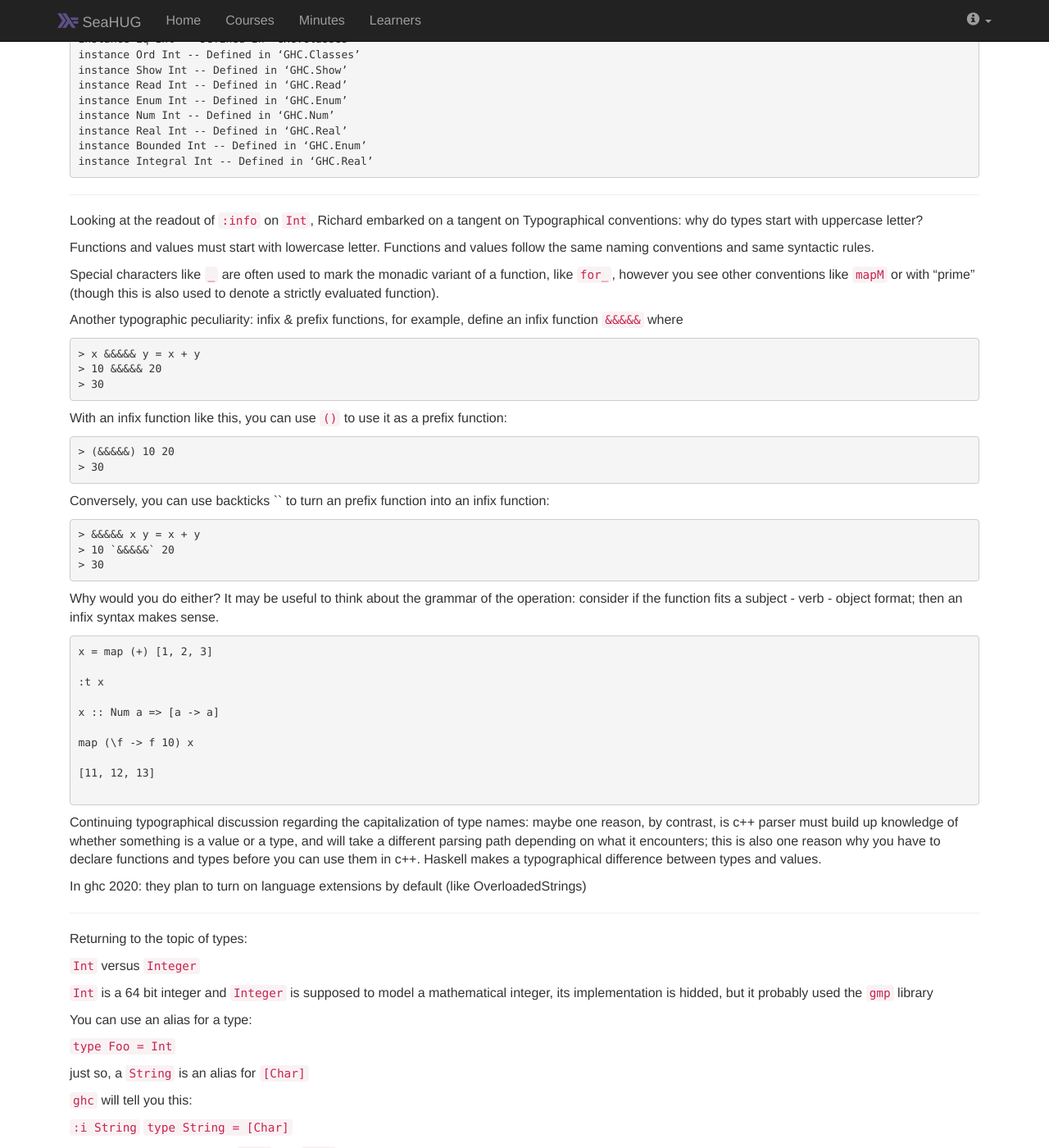
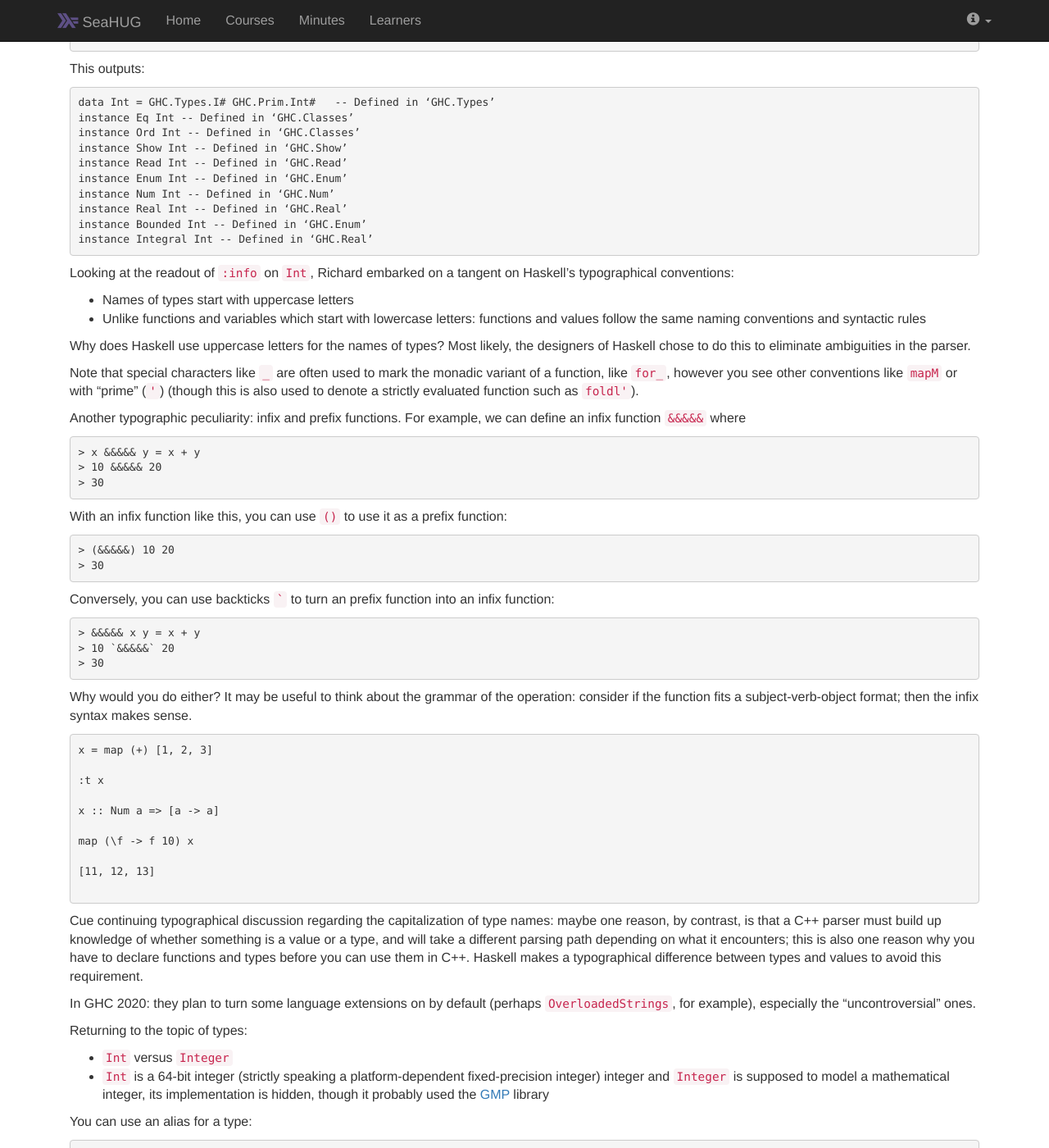
Before and after one commit to seahug/seahug.github.io, a Jekyll site: the page built from _posts/2018-06-06-learners-session-3.md, in a window 1280 px wide and 1400 px high, scrolled down 1275 px. Shown: the whole window at 82% size. Built offline with Jekyll 4.4.1, drawn with Linux system fonts in a browser that asks for light colours; nearby versions of some CDN libraries; some of the changed text lies outside the part shown.

Commit message:
Some subediting

````diff
--- a/_posts/2018-06-06-learners-session-3.md
+++ b/_posts/2018-06-06-learners-session-3.md
@@ -47,13 +47,20 @@ Minutes of discussion for our third learners' group session
 
 ### Topic of the day
 
-Richard opened the pedagogical topic for the day: types and algebraic data types:
+Richard opened the pedagogical topic for the day: types and algebraic data types. Last time we looked at functions:
 
-Last time we looked at functions: single argument functions, curried functions (functions that return functions), as well as function signatures.  But functions operate on values.
+* Single-argument functions
+* Curried functions (functions that return functions)
+* Function signatures
+* Functions operate on values
 
-Use `:info` to investigate types
+We can use `:info` to investigate symbols including types:
 
-`:info Int`
+```
+:info Int
+```
+
+This outputs:
 
 ```haskell
 data Int = GHC.Types.I# GHC.Prim.Int# 	-- Defined in ‘GHC.Types’
@@ -68,15 +75,16 @@ instance Bounded Int -- Defined in ‘GHC.Enum’
 instance Integral Int -- Defined in ‘GHC.Real’
 ```
 
----
+Looking at the readout of `:info` on `Int`, Richard embarked on a tangent on Haskell's typographical conventions:
 
-Looking at the readout of `:info` on `Int`, Richard embarked on a tangent on Typographical conventions: why do types start with uppercase letter?
+* Names of types start with uppercase letters
+* Unlike functions and variables which start with lowercase letters: functions and values follow the same naming conventions and syntactic rules
 
-Functions and values must start with lowercase letter. Functions and values follow the same naming conventions and same syntactic rules.
+Why does Haskell use uppercase letters for the names of types? Most likely, the designers of Haskell chose to do this to eliminate ambiguities in the parser.
 
-Special characters like `_` are often used to mark the monadic variant of a function, like `for_`, however you see other conventions like `mapM` or with "prime" (though this is also used to denote a strictly evaluated function).
+Note that special characters like `_` are often used to mark the monadic variant of a function, like `for_`, however you see other conventions like `mapM` or with "prime" (`'`) (though this is also used to denote a strictly evaluated function such as `foldl'`).
 
-Another typographic peculiarity: infix & prefix functions, for example, define an infix function `&&&&&` where
+Another typographic peculiarity: infix and prefix functions. For example, we can define an infix function `&&&&&` where
 
 ```haskell
 > x &&&&& y = x + y
@@ -91,7 +99,7 @@ With an infix function like this, you can use `()` to use it as a prefix functio
 > 30
 ```
 
-Conversely, you can use backticks `` to turn an prefix function into an infix function:
+Conversely, you can use backticks `` ` `` to turn an prefix function into an infix function:
 
 ```haskell
 > &&&&& x y = x + y
@@ -99,7 +107,7 @@ Conversely, you can use backticks `` to turn an prefix function into an infix fu
 > 30
 ```
 
-Why would you do either? It may be useful to think about the grammar of the operation: consider if the function fits a subject - verb - object format; then an infix syntax makes sense.
+Why would you do either? It may be useful to think about the grammar of the operation: consider if the function fits a subject-verb-object format; then the infix syntax makes sense.
 
 ```haskell
 x = map (+) [1, 2, 3]
@@ -114,44 +122,49 @@ map (\f -> f 10) x
 
 ```
 
-Continuing typographical discussion regarding the capitalization of type names: maybe one reason, by contrast, is c++ parser must build up knowledge of whether something is a value or a type, and will take a different parsing path depending on what it encounters; this is also one reason why you have to declare functions and types before you can use them in c++.  Haskell makes a typographical difference between types and values.
+Cue continuing typographical discussion regarding the capitalization of type names: maybe one reason, by contrast, is that a C++ parser must build up knowledge of whether something is a value or a type, and will take a different parsing path depending on what it encounters; this is also one reason why you have to declare functions and types before you can use them in C++. Haskell makes a typographical difference between types and values to avoid this requirement.
 
-In ghc 2020: they plan to turn on language extensions by default (like OverloadedStrings)
-
----
+In GHC 2020: they plan to turn some language extensions on by default (perhaps `OverloadedStrings`, for example), especially the "uncontroversial" ones.
 
 Returning to the topic of types:
 
-`Int` versus `Integer`
-
-`Int` is a 64 bit integer and `Integer` is supposed to model a mathematical integer, its implementation is hidded, but it probably used the `gmp` library
+* `Int` versus `Integer`
+* `Int` is a 64-bit integer (strictly speaking a platform-dependent fixed-precision integer) integer and `Integer` is supposed to model a mathematical integer, its implementation is hidden, though it probably used the [GMP][gmp] library
 
 You can use an alias for a type:
 
-`type Foo = Int`
+```
+type Foo = Int
+```
 
-just so, a `String` is an alias for `[Char]`
+Just so, a `String` is an alias for `[Char]` most likely defined as follows:
 
-`ghc` will tell you this:
+GHCi will tell you this:
 
-`:i String`
-`type String = [Char]`
+```
+:i String
+type String = [Char]
+```
 
 Note the difference between `data` and `type` keywords.
 
-Richard gave several examples of the `data` keyword and mention of data constructors, including recursive data constructors: `:i []` and `:i Maybe`, and `:i Either`
+Richard gave several examples of the `data` keyword and mentioned data constructors, including recursive data constructors: `:i []` and `:i Maybe`, and `:i Either`.
 
 We investigated the type of `Either`
 
-`let x = Left "hello"`
-`:t x`
-`x :: Either [Char] b`
+```
+let x = Left "hello"
+:t x
+x :: Either [Char] b
+```
 
-Note that it is still polymorphic; `b` is not cocrete, it still represents a type variable.
+Note that it is still polymorphic; `b` is not concrete and still represents a type variable.
 
-`data A = B Int`
-`:t B`
-`B :: Int -> A`
+```
+data A = B Int
+:t B
+B :: Int -> A
+```
 
 Note: we'll cover pattern matching next session.
 
````
Also changed, not shown: other parts of _posts/2018-06-06-learners-session-3.md (+5 -3 lines).
